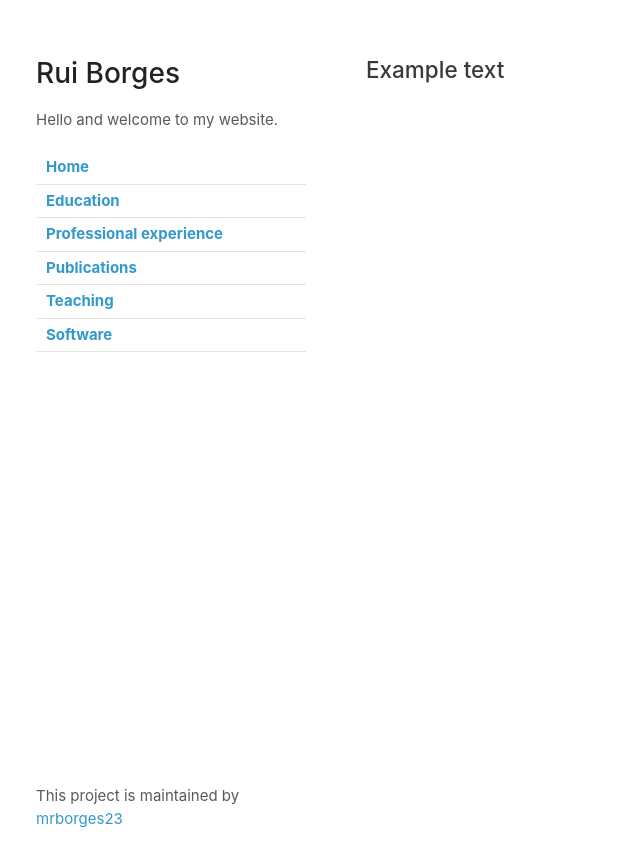
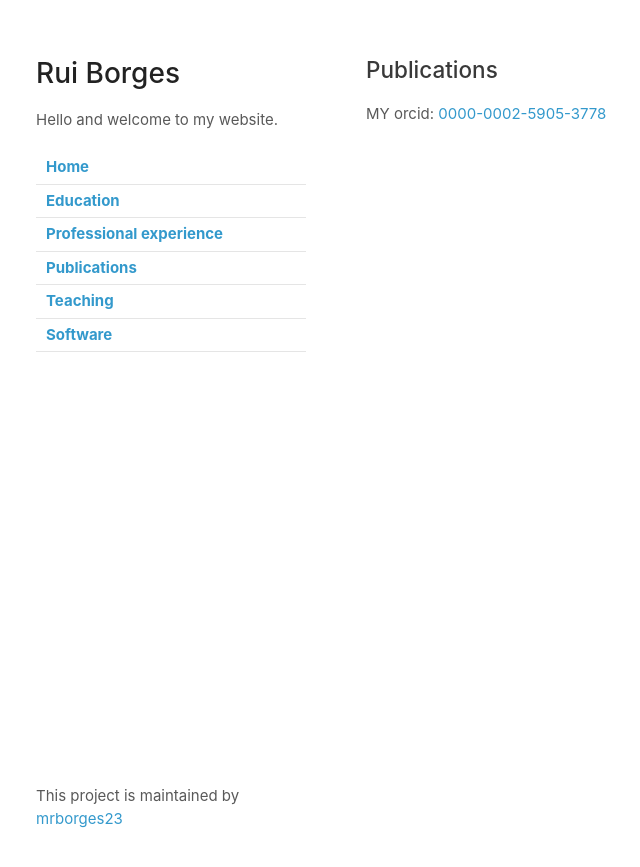
Before and after one commit to mrborges23/mypage.github.io, a Jekyll site: the page built from publications.md, in a window 1280 px wide. Shown: the top 867 px of the page, without its empty margins (64-704 px from the left). Built offline with Jekyll 4.4.1, drawn with Linux system fonts in a browser that asks for light colours; our own code applies the rules of GitHub Pages for plain Markdown files.

```diff
--- a/publications.md
+++ b/publications.md
@@ -1 +1,3 @@
-## Example text
+## Publications
+
+MY orcid: [0000-0002-5905-3778](https://orcid.org/0000-0002-5905-3778)
```
Also changed, not shown: 2 other files.
